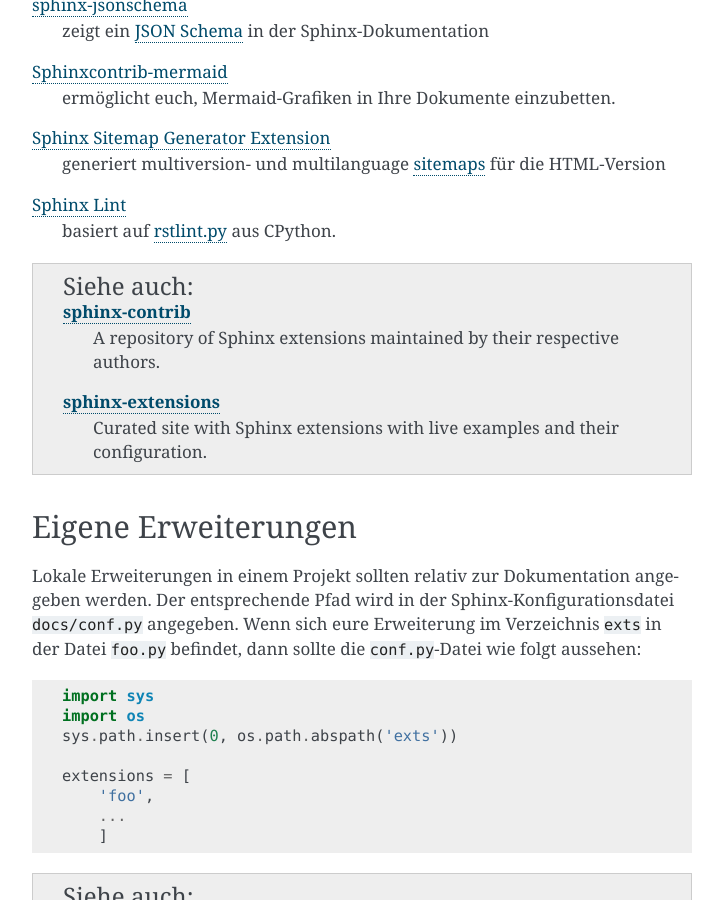
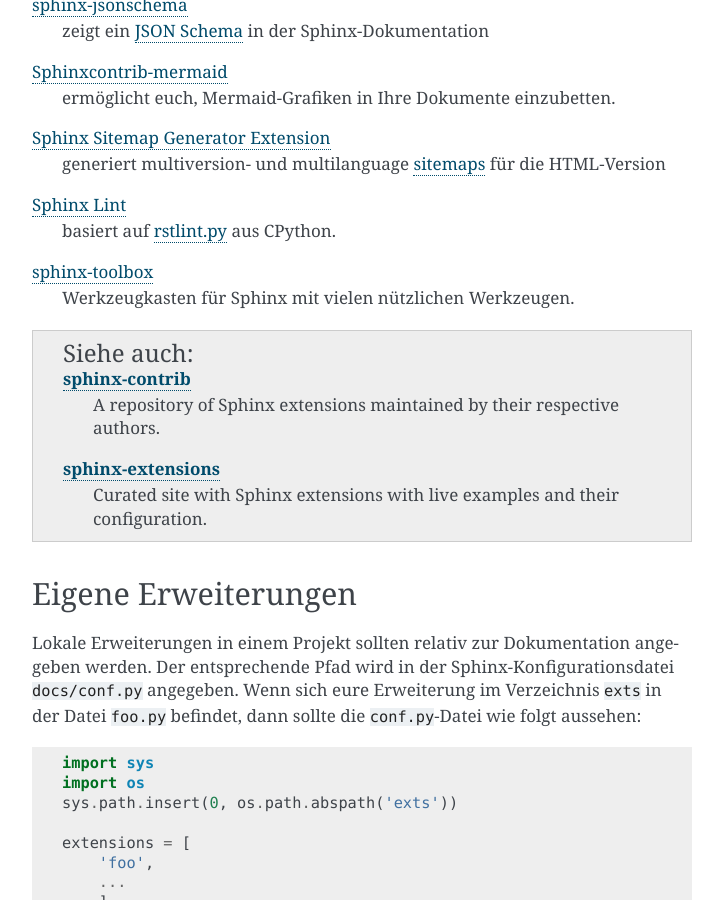
Before and after one commit to veit/python-basics-tutorial-de, a Sphinx documentation site: the page built from docs/document/extensions.rst, in a window 1280 px wide and 900 px high, scrolled down 2245 px. Shown: the whole window, without its empty margins (388-1111 px from the left). Built offline with Sphinx 7.4.7, drawn with Linux system fonts in a browser that asks for light colours; pages that are not in the unit, such as notebooks, are missing from menus.

Commit message:
:memo: Add sphinx-toolbox to Sphinx extensions

```diff
--- a/docs/document/extensions.rst
+++ b/docs/document/extensions.rst
@@ -84,6 +84,8 @@
     basiert auf `rstlint.py
     <https://github.com/python/cpython/blob/e0433c1e7/Doc/tools/rstlint.py>`_
     aus CPython.
+`sphinx-toolbox <https://sphinx-toolbox.readthedocs.io/en/stable/index.html>`_
+    Werkzeugkasten für Sphinx mit vielen nützlichen Werkzeugen.
 
 .. seealso::
     `sphinx-contrib <https://github.com/sphinx-contrib/>`_
```
